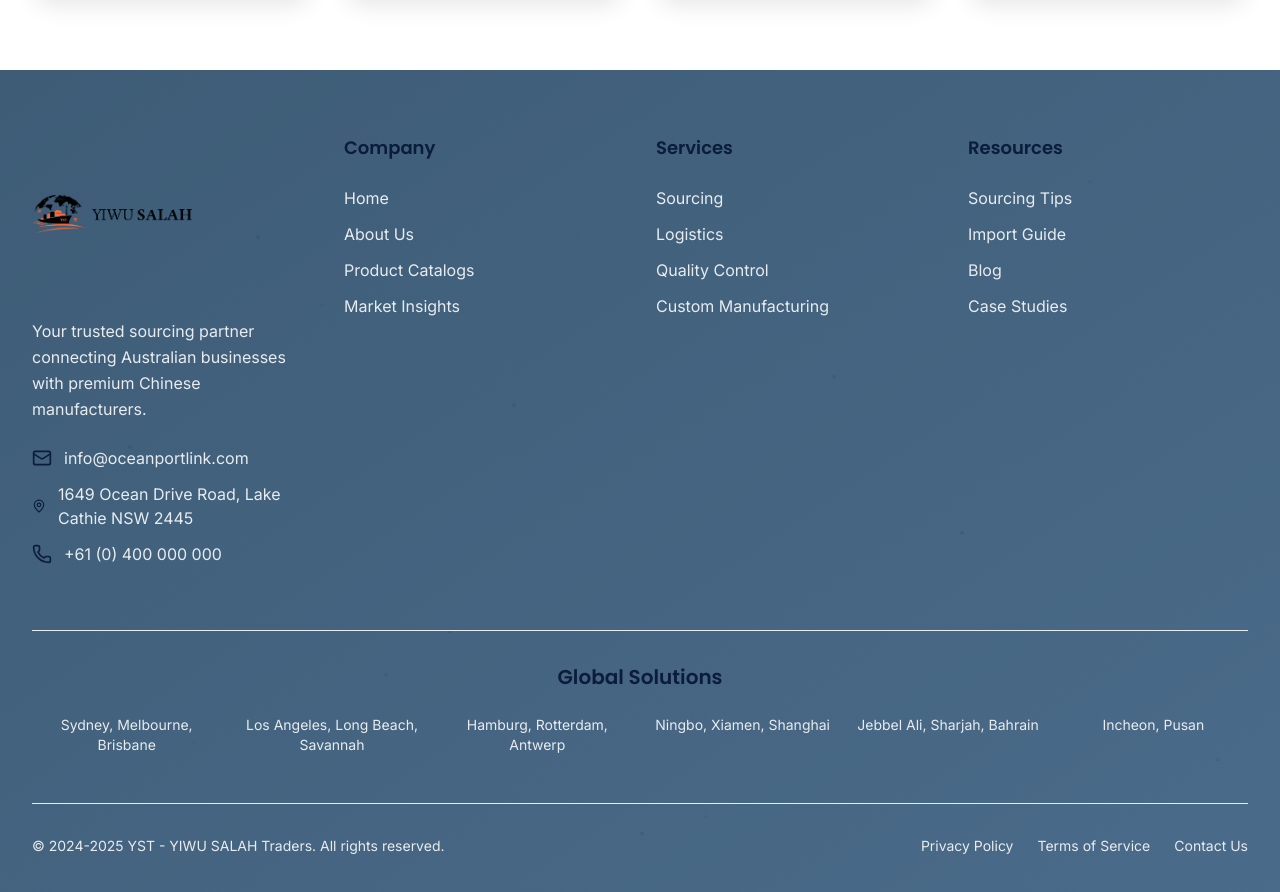
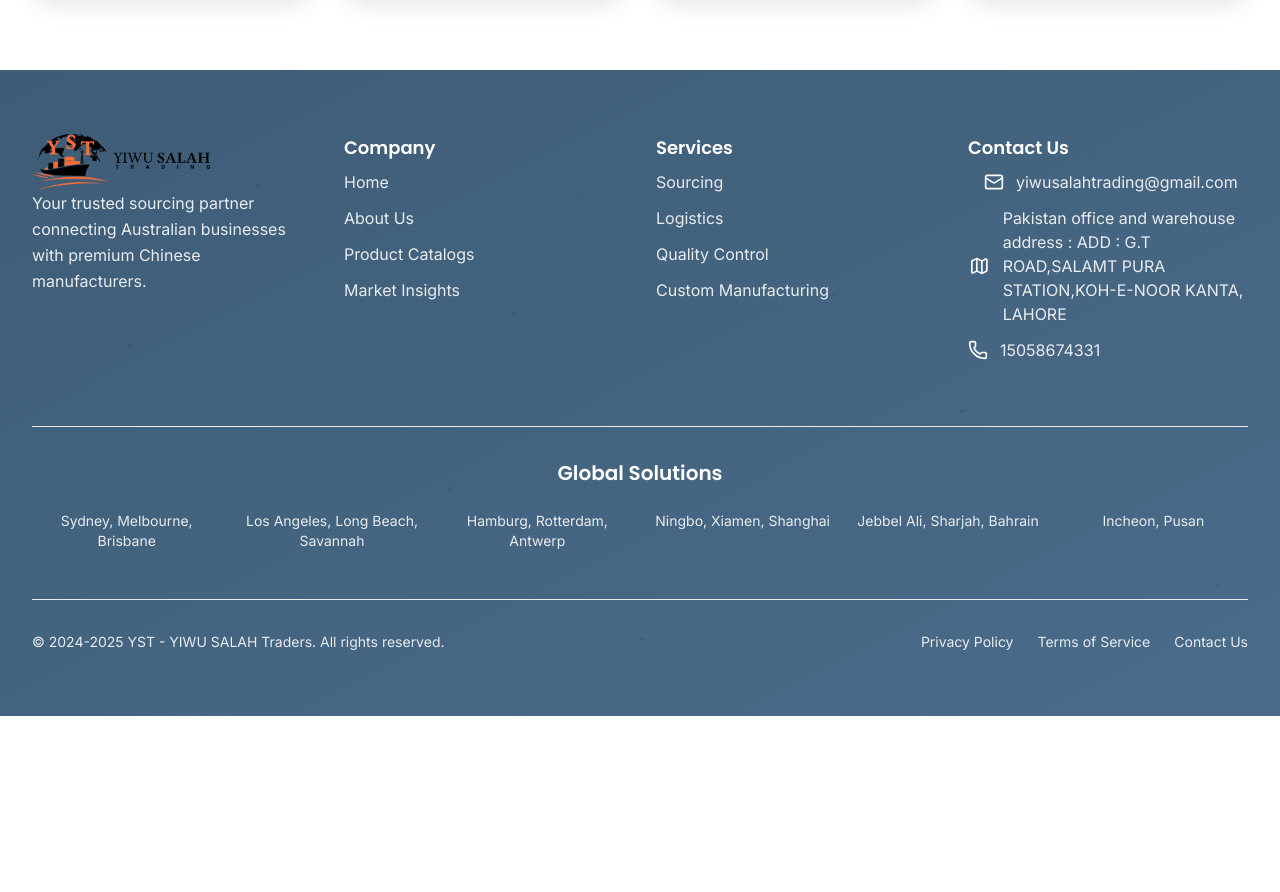
Before and after one commit to SufyanFarooq/ocen-site, a Next.js app: page /about in a window 1280 px wide. Shown: the part 1900-2792 px from the top of the page. After the commit the page ends 2616 px from the top, so only its background shows below. Built offline with nearby package versions, Linux system fonts and the light colour scheme.

Commit message:
logo and info updated

```diff
--- a/app/contact/page.tsx
+++ b/app/contact/page.tsx
@@ -46,19 +46,19 @@ export default function Contact() {
     {
       icon: Mail,
       title: 'Email',
-      value: 'info@oceanportlink.com',
+      value: 'yiwusalahtrading@gmail.com',
       description: 'Send us an email anytime',
     },
     {
       icon: Phone,
       title: 'Phone',
-      value: '+61 (0) 400 000 000',
+      value: '15058674331',
       description: 'Call us during business hours',
     },
     {
       icon: MapPin,
       title: 'Address',
-      value: '1649 Ocean Drive Road, Lake Cathie NSW 2445',
+      value: 'Pakistan office and warehouse address : ADD : G.T ROAD,SALAMT PURA STATION,KOH-E-NOOR KANTA, LAHORE',
       description: 'Visit our office',
     },
   ]
--- a/components/Footer.tsx
+++ b/components/Footer.tsx
@@ -3,7 +3,7 @@
 import { motion } from 'framer-motion'
 import Link from 'next/link'
 import Image from 'next/image'
-import { Mail, MapPin, Phone, Ship, Globe, TrendingUp } from 'lucide-react'
+import { Mail, MapPin, Phone, Ship, Globe, TrendingUp, Map } from 'lucide-react'
 
 const Footer = () => {
   const footerLinks = {
@@ -80,32 +80,26 @@ const Footer = () => {
             transition={{ duration: 0.6 }}
             className="lg:col-span-1"
           >
-            <div className="flex items-center space-x-2 mb-6">
-              <Image
+            <div className="flex items-center space-x-2">
+              {/* <Image
                 src="/black-logo.png"
                 alt="YST - YIWU SALAH Traders Logo"
                 width={120}
+                height={40}
+                className="w-40 object-contain mb-2"
+              /> */}
+              <Image
+                src="/logo-two.png"
+                alt="YST - YIWU SALAH Traders Logo"
+                width={190}
                 height={120}
-                className="h-40 w-40 object-contain"
+                className="object-cover"
               />
             </div>
             <p className="text-[#E8ECEF] mb-6 leading-relaxed">
               Your trusted sourcing partner connecting Australian businesses with premium Chinese manufacturers.
             </p>
-            <div className="space-y-3">
-              <div className="flex items-center space-x-3 text-[#E8ECEF]">
-                <Mail className="h-5 w-5 text-[var(--primary)]" />
-                <span>info@oceanportlink.com</span>
-              </div>
-              <div className="flex items-center space-x-3 text-[#E8ECEF]">
-                <MapPin className="h-5 w-5 text-[var(--primary)]" />
-                <span>1649 Ocean Drive Road, Lake Cathie NSW 2445</span>
-              </div>
-              <div className="flex items-center space-x-3 text-[#E8ECEF]">
-                <Phone className="h-5 w-5 text-[var(--primary)]" />
-                <span>+61 (0) 400 000 000</span>
-              </div>
-            </div>
+
           </motion.div>
 
           {/* Company Links */}
@@ -114,7 +108,7 @@ const Footer = () => {
             whileInView={{ opacity: 1, y: 0 }}
             transition={{ duration: 0.6, delay: 0.1 }}
           >
-            <h3 className="text-lg font-semibold mb-6 text-[var(--primary)]">Company</h3>
+            <h3 className="text-lg font-semibold mb-2 text-white">Company</h3>
             <ul className="space-y-3">
               {footerLinks.company.map((link) => (
                 <li key={link.name}>
@@ -135,7 +129,7 @@ const Footer = () => {
             whileInView={{ opacity: 1, y: 0 }}
             transition={{ duration: 0.6, delay: 0.2 }}
           >
-            <h3 className="text-lg font-semibold mb-6 text-[var(--primary)]">Services</h3>
+            <h3 className="text-lg font-semibold mb-2 text-white">Services</h3>
             <ul className="space-y-3">
               {footerLinks.services.map((link) => (
                 <li key={link.name}>
@@ -156,9 +150,9 @@ const Footer = () => {
             whileInView={{ opacity: 1, y: 0 }}
             transition={{ duration: 0.6, delay: 0.3 }}
           >
-            <h3 className="text-lg font-semibold mb-6 text-[var(--primary)]">Resources</h3>
+            <h3 className="text-lg font-semibold mb-2 text-white">Contact Us</h3>
             <ul className="space-y-3">
-              {footerLinks.resources.map((link) => (
+              {/* {footerLinks.resources.map((link) => (
                 <li key={link.name}>
                   <Link
                     href={link.href}
@@ -167,7 +161,22 @@ const Footer = () => {
                     {link.name}
                   </Link>
                 </li>
-              ))}
+              ))} */}
+
+              <div className="space-y-3">
+                <div className="flex items-center space-x-3 text-[#E8ECEF]">
+                  <Mail className="h-5 text-white w-5 ml-4" />
+                  <span>yiwusalahtrading@gmail.com</span>
+                </div>
+                <div className="flex items-center space-x-3 text-[#E8ECEF]">
+                  <Map className="h-5 w-20 text-white" />
+                  <span>Pakistan office and warehouse address : ADD : G.T ROAD,SALAMT PURA STATION,KOH-E-NOOR KANTA, LAHORE </span>
+                </div>
+                <div className="flex items-center space-x-3 text-[#E8ECEF]">
+                  <Phone className="h-5 w-5 text-white" />
+                  <span>15058674331</span>
+                </div>
+              </div>
             </ul>
           </motion.div>
         </div>
@@ -179,7 +188,7 @@ const Footer = () => {
           transition={{ duration: 0.6, delay: 0.4 }}
           className="mt-16 pt-8 border-t border-[#E8ECEF]"
         >
-          <h3 className="text-xl font-semibold mb-6 text-[var(--primary)] text-center">
+          <h3 className="text-xl font-semibold mb-6 text-white text-center">
             Global Solutions
           </h3>
           <div className="grid grid-cols-2 md:grid-cols-4 lg:grid-cols-6 gap-4 text-sm">
--- a/components/Landing/Hero.tsx
+++ b/components/Landing/Hero.tsx
@@ -3,6 +3,7 @@
 import { useState, useEffect } from 'react'
 import { motion, AnimatePresence } from 'framer-motion'
 import Image from 'next/image'
+import Link from 'next/link'
 import { ArrowRight, Ship, Globe, TrendingUp, ChevronLeft, ChevronRight } from 'lucide-react'
 
 const Hero = () => {
@@ -268,6 +269,7 @@ const Hero = () => {
 
           {/* Desktop CTA Buttons */}
           <div className="absolute top-1/2 right-8 transform -translate-y-1/2 hidden lg:flex flex-col gap-4 z-40">
+            <Link href="/contact">
               <motion.button
                 whileHover={{ scale: 1.05 }}
                 whileTap={{ scale: 0.95 }}
@@ -276,7 +278,9 @@ const Hero = () => {
                 <Ship className="w-5 h-5" />
                 Start Sourcing
               </motion.button>
+            </Link>
 
+            <Link href="/services">
               <motion.button
                 whileHover={{ scale: 1.05 }}
                 whileTap={{ scale: 0.95 }}
@@ -285,10 +289,12 @@ const Hero = () => {
                 <span>Learn More</span>
                 <Ship className="h-4 w-4" />
               </motion.button>
+            </Link>
           </div>
 
           {/* Mobile CTA Buttons */}
           <div className="absolute bottom-31 left-1/2 transform -translate-x-1/2 flex lg:hidden flex-col sm:flex-row gap-4 z-40 w-full max-w-md px-4">
+            <Link href="/contact" className="w-full">
               <motion.button
                 whileHover={{ scale: 1.05 }}
                 whileTap={{ scale: 0.95 }}
@@ -297,7 +303,9 @@ const Hero = () => {
                 <Ship className="w-5 h-5" />
                 Start Sourcing
               </motion.button>
+            </Link>
 
+            <Link href="/services" className="w-full">
               <motion.button
                 whileHover={{ scale: 1.05 }}
                 whileTap={{ scale: 0.95 }}
@@ -306,6 +314,7 @@ const Hero = () => {
                 <span>Learn More</span>
                 <Ship className="h-5 w-5" />
               </motion.button>
+            </Link>
           </div>
 
 
--- a/components/Navbar.tsx
+++ b/components/Navbar.tsx
@@ -46,11 +46,11 @@ const Navbar = () => {
             <Link href="/">
               <div className="relative">
                 <Image
-                  src="/black-logo.png"
+                  src="/logo-two.png"
                   alt="YST - YIWU SALAH Traders Logo"
-                  width={120}
+                  width={190}
                   height={120}
-                  className="h-40 w-40 object-contain"
+                  className="object-cover"
                 />
               </div>
             </Link>
@@ -82,6 +82,7 @@ const Navbar = () => {
 
           {/* CTA Button */}
           <div className="hidden md:block">
+            <Link href="/contact">
               <motion.button
                 whileHover={{ scale: 1.05 }}
                 whileTap={{ scale: 0.95 }}
@@ -89,6 +90,7 @@ const Navbar = () => {
               >
                 Request a Quote
               </motion.button>
+            </Link>
           </div>
 
           {/* Mobile menu button */}
@@ -130,14 +132,17 @@ const Navbar = () => {
                   </Link>
                 </motion.div>
               ))}
+              <Link href="/contact" className="w-full">
                 <motion.button
                   initial={{ x: -20, opacity: 0 }}
                   animate={{ x: 0, opacity: 1 }}
                   transition={{ delay: 0.2 }}
                   className="bg-[#0B1D3A] hover:bg-[#23344E] text-white px-6 py-2 rounded-full font-semibold transition-all duration-300 w-full"
+                  onClick={() => setIsOpen(false)}
                 >
                   Request a Quote
                 </motion.button>
+              </Link>
             </div>
           </motion.div>
         )}
```
Also changed, not shown: public/logo-one.png (added), public/logo-two.png (added). Lines whose indentation alone changed are shown as unchanged.
